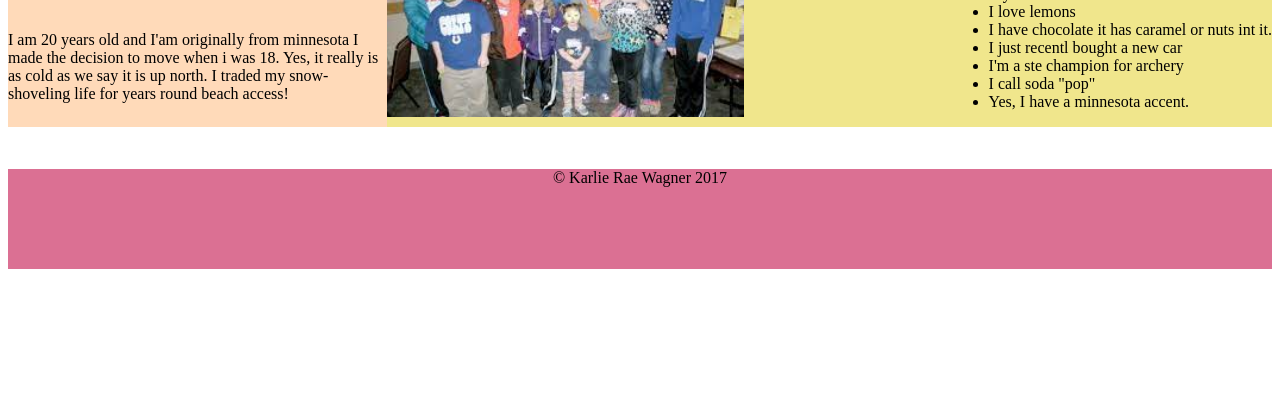
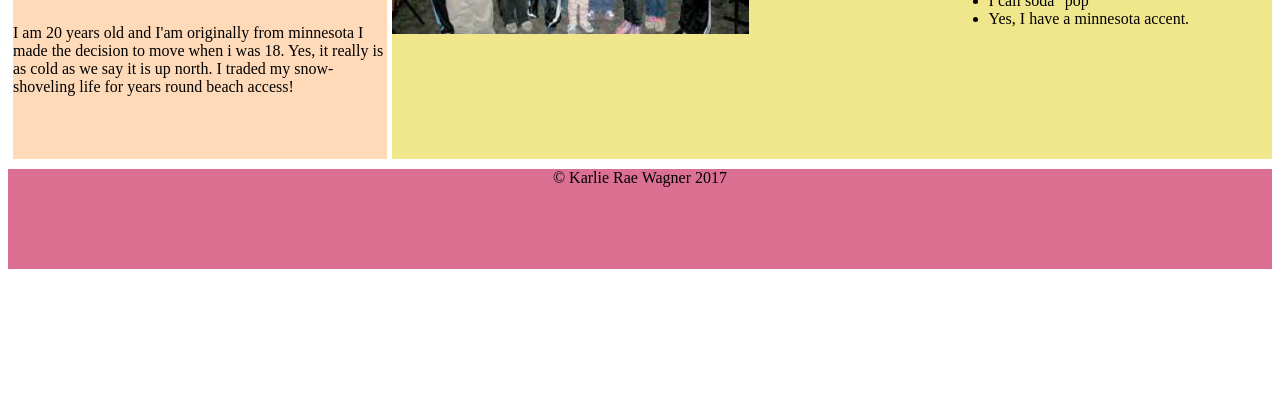
Before and after one commit to LeTsC0D/HTML-CSS-Mini-Project, a plain HTML site: page index.html in a window 1280 px wide. Shown: the part 399-800 px from the top of the page. Drawn offline with Linux system fonts and the light colour scheme.

Commit message:
7th Commit

```diff
--- a/index.html
+++ b/index.html
@@ -59,6 +59,7 @@ height:50%;
     justify-content:space-between;
     flex-direction: row;
     flex-wrap:wrap;
+    height:150%;
     box-sizing: border-box;
     border:10px;
     margin-top:2%;
@@ -67,6 +68,25 @@ height:50%;
     flex: 1;
     grid-template-columns: 30% 70%;
 }
+.contentinline{
+    display: flex;
+    justify-content:space-between;
+    flex-direction: row;
+    flex-wrap:wrap;
+    margin: 0px 0px 0px 5px;
+    grid-column: span 1 / span 2;
+    background-color: #F0E68C ;
+    float:left;
+}
+.aboutcontent{
+    display: flex;
+    justify-content:space-evenly;
+    flex-direction: column;
+    align-items:center;
+    margin: 0px 0px 0px 5px;
+    grid-column: span 1;
+    background-color: #FFDAB9;
+}
 .footerstyle{
     display: flex;
     justify-content:center;
@@ -74,6 +94,7 @@ height:50%;
     background: #DB7093;
     height:100px;
     bottom:0;
+    margin: 10px 0px 0px 0px;
 <!--    height:50px;-->
 <!--    flex-gap:2;-->
 <!--   margin:20px-->
@@ -83,6 +104,7 @@ height:50%;
     display: flex;
     justify-content:center;
     flex-direction: column;
+    flex:2;
 <!--    height:70%;-->
 
 }
@@ -123,30 +145,12 @@ height:50%;
 }
 }
 
-@media screen and (max-width: 500px) {
+@media screen and (max-width: 550px) {
 .content {
     grid-template-columns: repeat(1,1fr);
 }
 }
 
-.contentinline{
-    display: flex;
-    justify-content:space-between;
-    flex-direction: row;
-    flex-wrap:wrap;
-    grid-column: span 1 / span 2;
-    background-color: #F0E68C ;
-    float:left;
-}
-.aboutcontent{
-    display: flex;
-    justify-content:space-evenly;
-    flex-direction: column;
-    align-items:center;
-
-    grid-column: span 1;
-    background-color: #FFDAB9;
-}
 @media only screen and (max-width: 673px)  {
 .content-inline {
     grid-template-columns: repeat(1,1fr);
```
